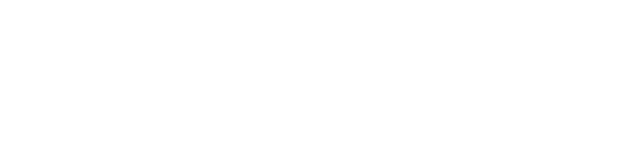
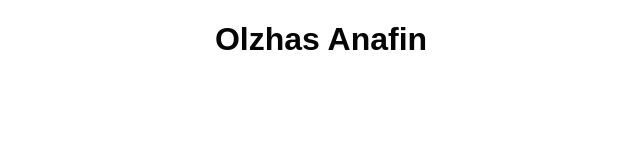
Before and after one commit to oanafin/rsschool-cv-2022, a plain HTML site: page index.html in a window 1280 px wide. Shown: the whole page, without its empty margins (319-959 px from the left). Drawn offline with Linux system fonts and the light colour scheme.

Commit message:
fix: add bases tags

```diff
--- a/index.html
+++ b/index.html
@@ -1,5 +1,11 @@
 <!DOCTYPE html>
-<html>
-    <head></head>
-    <body></body>
+<html lang="en">
+    <head>
+        <meta charset="utf-8">
+        <title>CV</title>
+        <link rel="stylesheet" href="style.css">
+    </head>
+    <body>
+        <H1>Olzhas Anafin</H1>
+    </body>
 </html>
--- a/style.css
+++ b/style.css
@@ -0,0 +1,6 @@
+H1 {
+    color: rgb(5, 5, 5);
+    font-size: 200%;
+    font-family: Arial, Verdana, sans-serif;
+    text-align: center;
+  }
```
